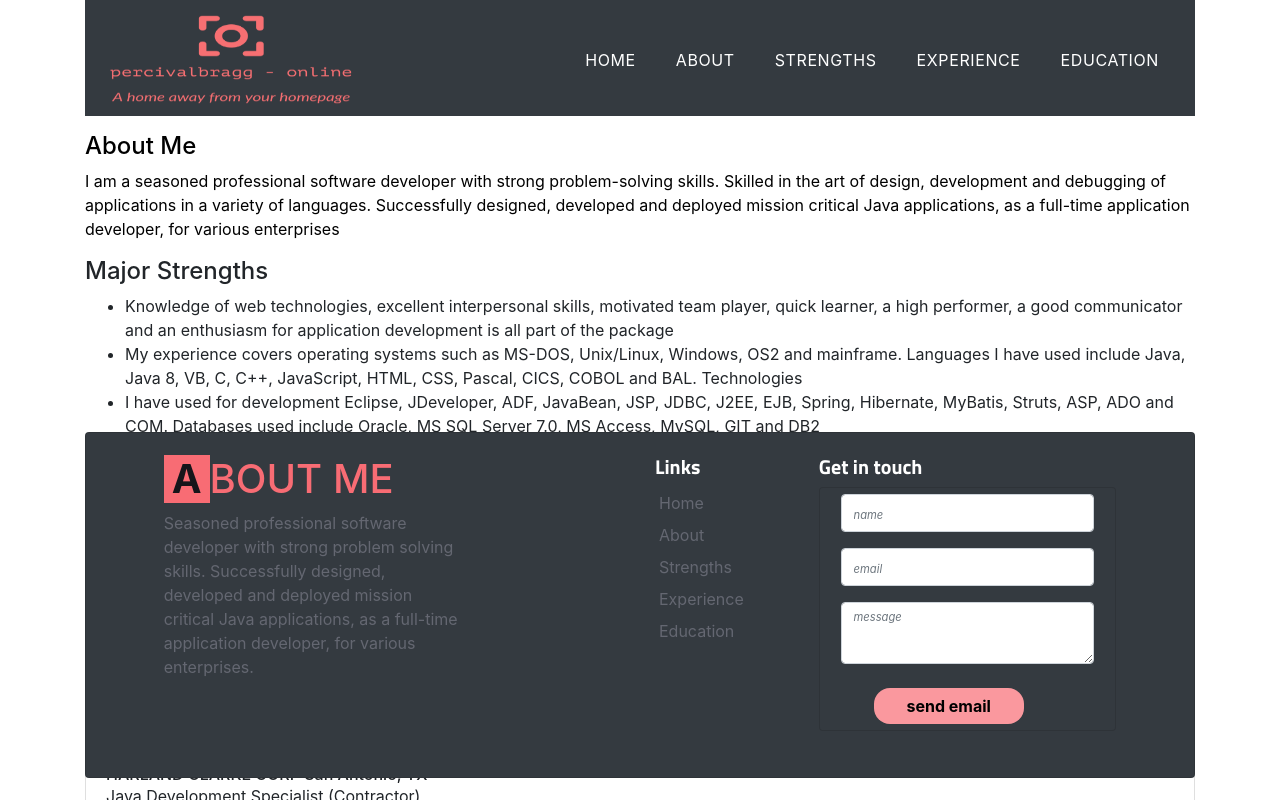
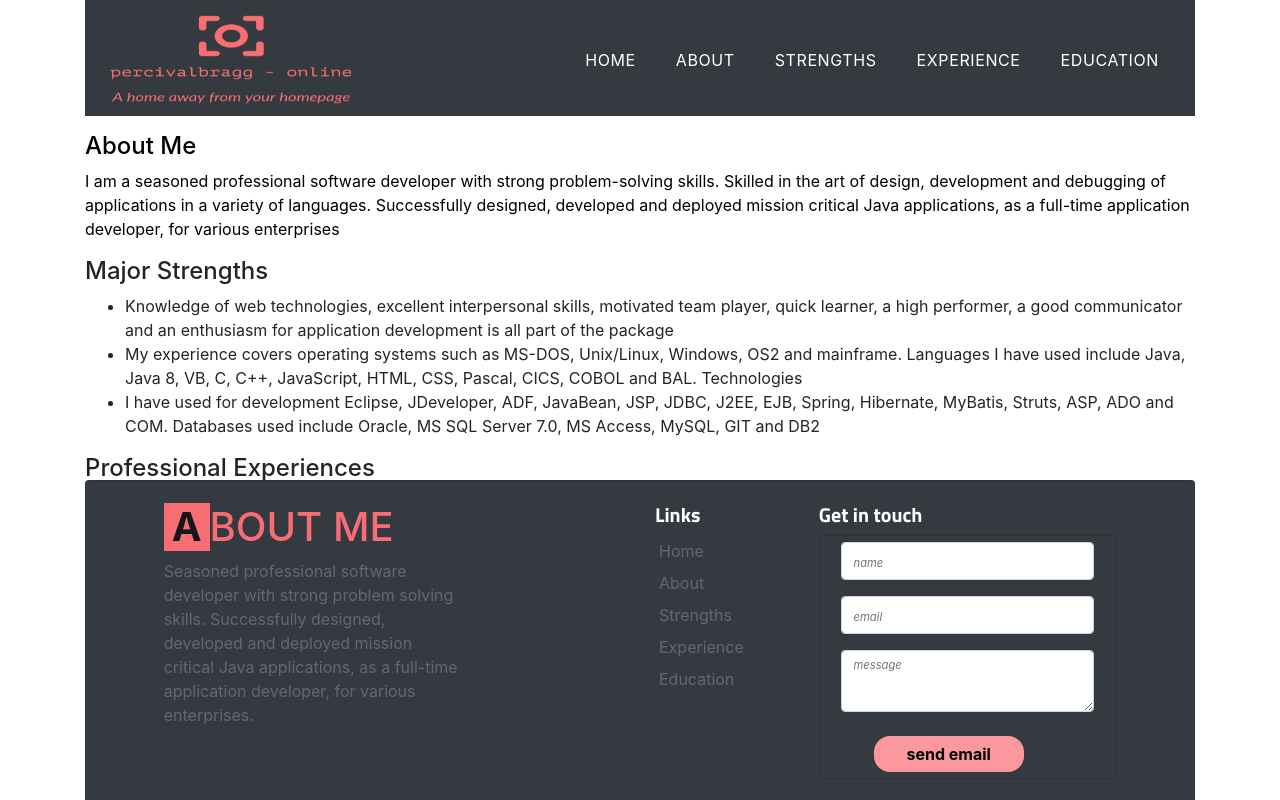
Before and after one commit to percivalbragg/angular-portfolio-project, an Angular app: page / in a window 1280 px wide. Shown: the top 800 px of the page. Built offline with nearby package versions, Linux system fonts and the light colour scheme.

Commit message:
removed bottom marging from footer

```diff
--- a/src/app/footer/footer.component.html
+++ b/src/app/footer/footer.component.html
@@ -1,4 +1,4 @@
-<div class="container footer fixed-bottom mb-5">
+<div class="container footer fixed-bottom mb-0">
   <div class="card bg-dark">
     <div class="row mb-4">
       <div class="col-md-4 col-sm-11 col-xs-11">
```
